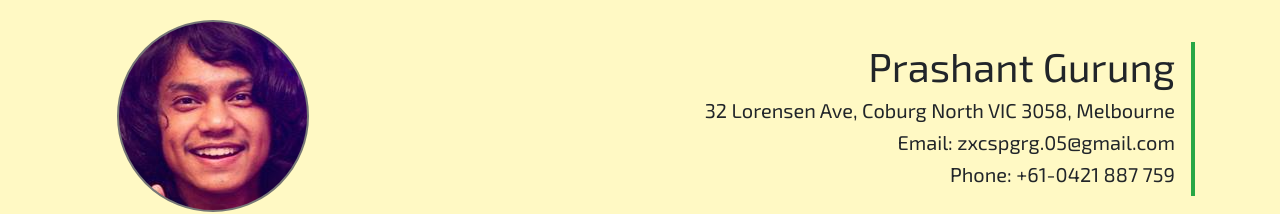
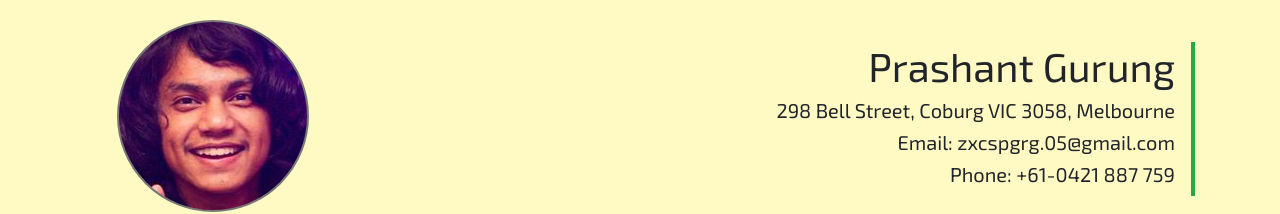
Before and after one commit to prashantgrg01/portfolio, a plain HTML site: page index.html in a window 1280 px wide. Shown: the top 214 px of the page. Drawn offline with nearby package versions, Linux system fonts and the light colour scheme.

Commit message:
Update index.html

```diff
--- a/index.html
+++ b/index.html
@@ -25,7 +25,7 @@
       <section class="col-lg-9 align-self-center">
         <div class="profile-info">
           <h1>Prashant Gurung</h1>
-          <h5>32 Lorensen Ave, Coburg North VIC 3058, Melbourne</h5>
+          <h5>298 Bell Street, Coburg VIC 3058, Melbourne</h5>
           <h5>Email: zxcspgrg.05@gmail.com</h5>
           <h5>Phone: +61-0421 887 759</h5>
         </div>
```
